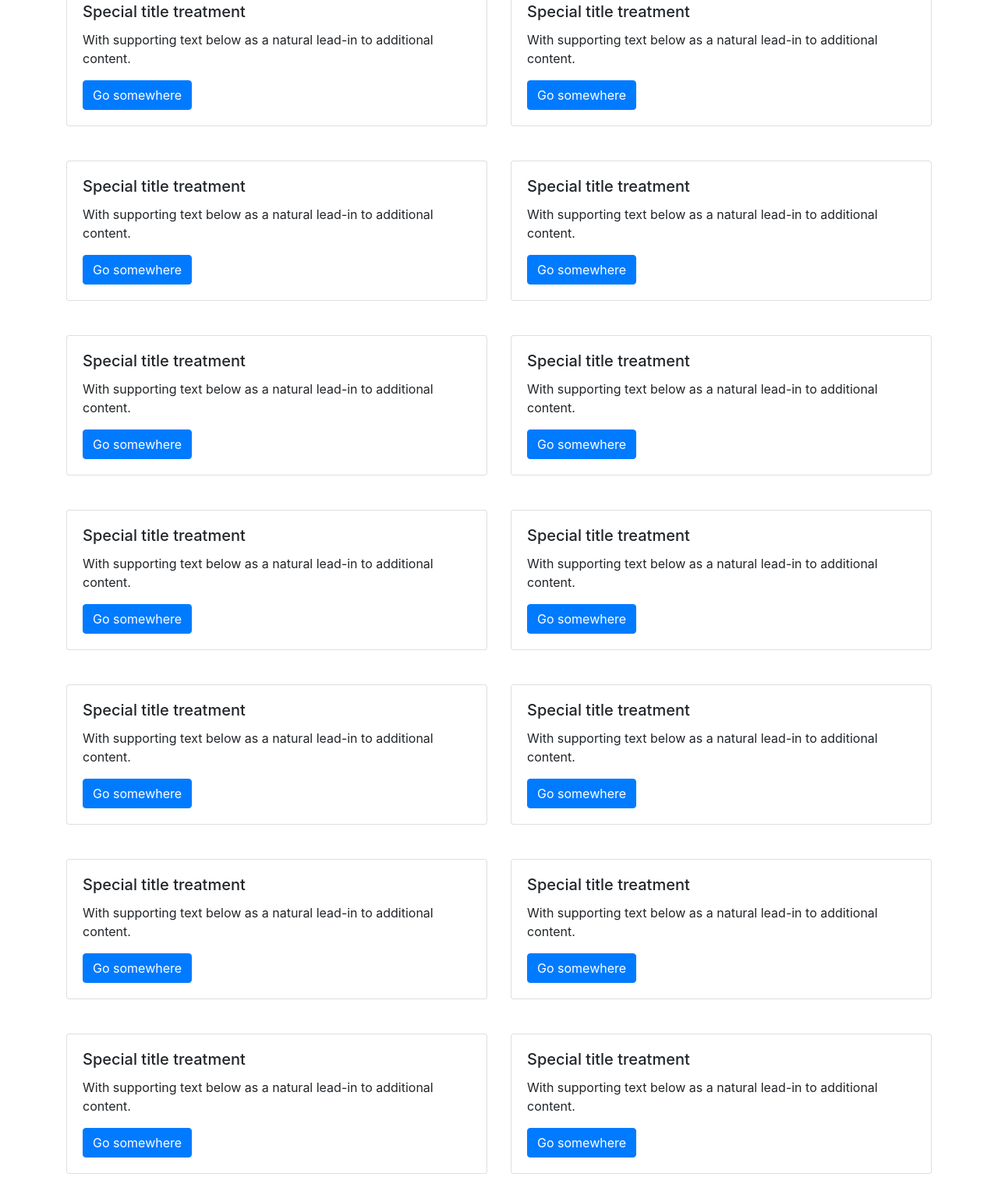
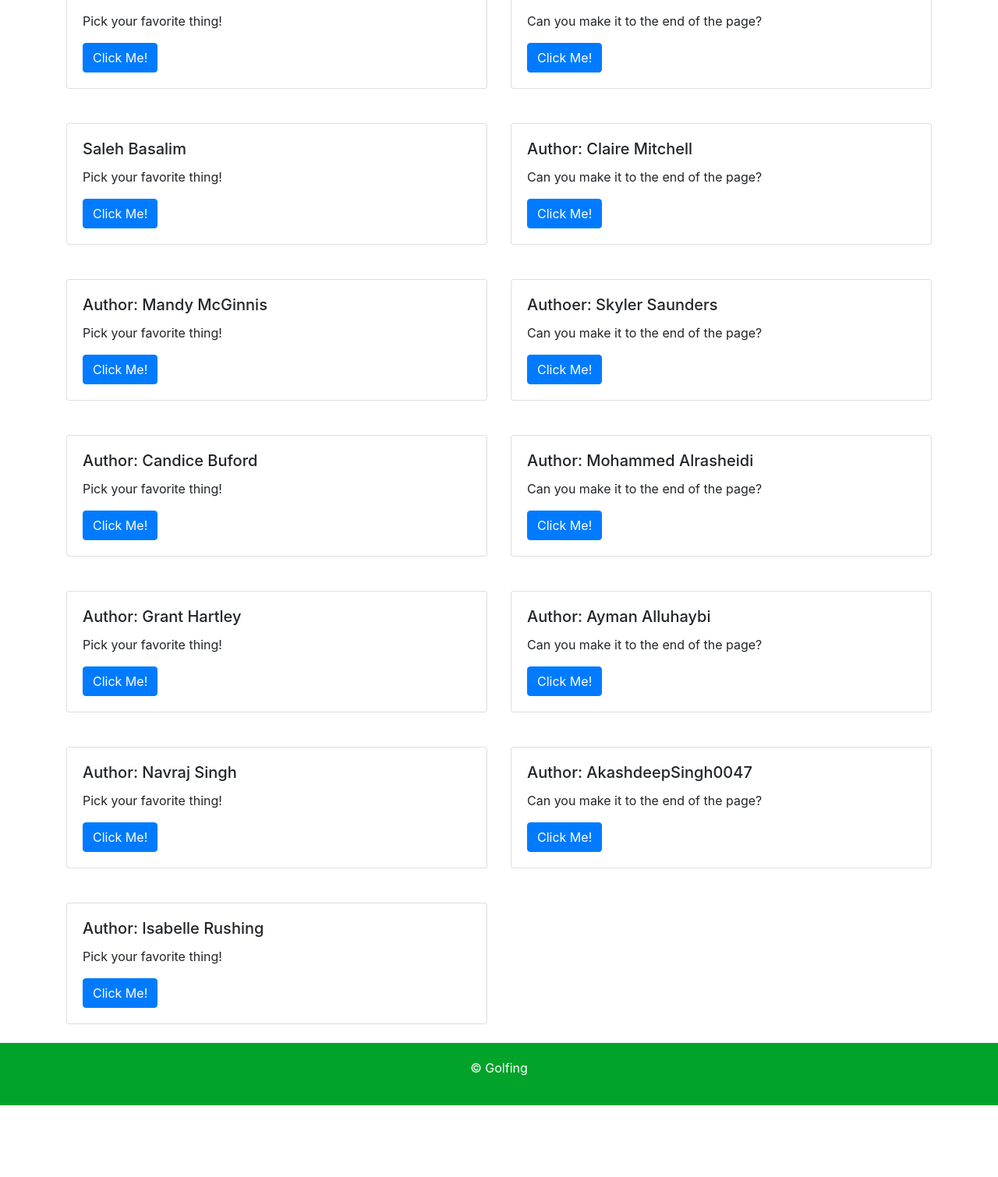
Before and after one commit to bbolton1/golf-group6-cis376, a plain HTML site: page index.html in a window 1280 px wide. Shown: the part 2694-4204 px from the top of the page at 78% size. After the commit the page ends 4112 px from the top, so only its background shows below. Drawn offline with nearby package versions, Linux system fonts and the light colour scheme; files whose address does not match are found by name.

Commit message:
Update index.html

```diff
--- a/index.html
+++ b/index.html
@@ -299,6 +299,60 @@ Our Golf project will showcase the apps that others have made in class.
         <div class="col-sm-6">
             <div class="card">
                 <div class="card-body">
+                    <h5 class="card-title">Nolen Robinson</h5>
+                    <p class="card-text">Pick your favorite thing!</p>
+                    <a href="https://nesiagoodloe.github.io/nesia-charlie-lab/" class="btn btn-primary">Click Me!</a>
+                </div>
+            </div>
+        </div>
+        <div class="col-sm-6">
+            <div class="card">
+                <div class="card-body">
+                    <h5 class="card-title">Michael Hayden Duran</h5>
+                    <p class="card-text">Can you make it to the end of the page?</p>
+                    <a href="https://cm1803.github.io/charlie/" class="btn btn-primary">Click Me!</a>
+                </div>
+            </div>
+        </div>
+    </div>
+
+</section>
+
+<br>
+
+<section id="skills">
+    <div class="container">
+    <div class="row">
+        <div class="col-sm-6">
+            <div class="card">
+                <div class="card-body">
+                    <h5 class="card-title">Alex Glenn</h5>
+                    <p class="card-text">Pick your favorite thing!</p>
+                    <a href="https://nesiagoodloe.github.io/nesia-charlie-lab/" class="btn btn-primary">Click Me!</a>
+                </div>
+            </div>
+        </div>
+        <div class="col-sm-6">
+            <div class="card">
+                <div class="card-body">
+                    <h5 class="card-title">Kevin Hernandez</h5>
+                    <p class="card-text">Can you make it to the end of the page?</p>
+                    <a href="https://cm1803.github.io/charlie/" class="btn btn-primary">Click Me!</a>
+                </div>
+            </div>
+        </div>
+    </div>
+
+</section>
+
+<br>
+
+<section id="skills">
+    <div class="container">
+    <div class="row">
+        <div class="col-sm-6">
+            <div class="card">
+                <div class="card-body">
                     <h5 class="card-title">Rodnesia Goodloe</h5>
                     <p class="card-text">Pick your favorite thing!</p>
                     <a href="https://nesiagoodloe.github.io/nesia-charlie-lab/" class="btn btn-primary">Click Me!</a>
@@ -326,18 +380,18 @@ Our Golf project will showcase the apps that others have made in class.
     <div class="col-sm-6">
         <div class="card">
             <div class="card-body">
-<h5 class="card-title">Special title treatment</h5>
-<p class="card-text">With supporting text below as a natural lead-in to additional content.</p>
-<a href="#" class="btn btn-primary">Go somewhere</a>
+                <h5 class="card-title">Saleh Basalim</h5>
+                <p class="card-text">Pick your favorite thing!</p>
+                <a href="https://nesiagoodloe.github.io/nesia-charlie-lab/" class="btn btn-primary">Click Me!</a>
             </div>
         </div>
     </div>
     <div class="col-sm-6">
         <div class="card">
             <div class="card-body">
-<h5 class="card-title">Special title treatment</h5>
-<p class="card-text">With supporting text below as a natural lead-in to additional content.</p>
-<a href="#" class="btn btn-primary">Go somewhere</a>
+                <h5 class="card-title">Author: Claire Mitchell</h5>
+                <p class="card-text">Can you make it to the end of the page?</p>
+                <a href="https://cm1803.github.io/charlie/" class="btn btn-primary">Click Me!</a>
             </div>
         </div>
     </div>
@@ -353,18 +407,18 @@ Our Golf project will showcase the apps that others have made in class.
         <div class="col-sm-6">
             <div class="card">
                 <div class="card-body">
-<h5 class="card-title">Special title treatment</h5>
-<p class="card-text">With supporting text below as a natural lead-in to additional content.</p>
-<a href="#" class="btn btn-primary">Go somewhere</a>
+                    <h5 class="card-title">Author: Mandy McGinnis</h5>
+                    <p class="card-text">Pick your favorite thing!</p>
+                    <a href="https://nesiagoodloe.github.io/nesia-charlie-lab/" class="btn btn-primary">Click Me!</a>
                 </div>
             </div>
         </div>
         <div class="col-sm-6">
             <div class="card">
                 <div class="card-body">
-<h5 class="card-title">Special title treatment</h5>
-<p class="card-text">With supporting text below as a natural lead-in to additional content.</p>
-<a href="#" class="btn btn-primary">Go somewhere</a>
+                    <h5 class="card-title">Authoer: Skyler Saunders</h5>
+                    <p class="card-text">Can you make it to the end of the page?</p>
+                    <a href="https://cm1803.github.io/charlie/" class="btn btn-primary">Click Me!</a>
                 </div>
             </div>
         </div>
@@ -380,18 +434,18 @@ Our Golf project will showcase the apps that others have made in class.
         <div class="col-sm-6">
             <div class="card">
                 <div class="card-body">
-<h5 class="card-title">Special title treatment</h5>
-<p class="card-text">With supporting text below as a natural lead-in to additional content.</p>
-<a href="#" class="btn btn-primary">Go somewhere</a>
+                    <h5 class="card-title">Author: Candice Buford</h5>
+                    <p class="card-text">Pick your favorite thing!</p>
+                    <a href="https://nesiagoodloe.github.io/nesia-charlie-lab/" class="btn btn-primary">Click Me!</a>
                 </div>
             </div>
         </div>
         <div class="col-sm-6">
             <div class="card">
                 <div class="card-body">
-<h5 class="card-title">Special title treatment</h5>
-<p class="card-text">With supporting text below as a natural lead-in to additional content.</p>
-<a href="#" class="btn btn-primary">Go somewhere</a>
+                    <h5 class="card-title">Author: Mohammed Alrasheidi</h5>
+                    <p class="card-text">Can you make it to the end of the page?</p>
+                    <a href="https://cm1803.github.io/charlie/" class="btn btn-primary">Click Me!</a>
                 </div>
             </div>
         </div>
@@ -407,18 +461,18 @@ Our Golf project will showcase the apps that others have made in class.
         <div class="col-sm-6">
             <div class="card">
                 <div class="card-body">
-<h5 class="card-title">Special title treatment</h5>
-<p class="card-text">With supporting text below as a natural lead-in to additional content.</p>
-<a href="#" class="btn btn-primary">Go somewhere</a>
+                    <h5 class="card-title">Author: Grant Hartley</h5>
+                    <p class="card-text">Pick your favorite thing!</p>
+                    <a href="https://nesiagoodloe.github.io/nesia-charlie-lab/" class="btn btn-primary">Click Me!</a>
                 </div>
             </div>
         </div>
         <div class="col-sm-6">
             <div class="card">
                 <div class="card-body">
-<h5 class="card-title">Special title treatment</h5>
-<p class="card-text">With supporting text below as a natural lead-in to additional content.</p>
-<a href="#" class="btn btn-primary">Go somewhere</a>
+                    <h5 class="card-title">Author: Ayman Alluhaybi</h5>
+                    <p class="card-text">Can you make it to the end of the page?</p>
+                    <a href="https://cm1803.github.io/charlie/" class="btn btn-primary">Click Me!</a>
                 </div>
             </div>
         </div>
@@ -434,18 +488,18 @@ Our Golf project will showcase the apps that others have made in class.
         <div class="col-sm-6">
             <div class="card">
                 <div class="card-body">
-<h5 class="card-title">Special title treatment</h5>
-<p class="card-text">With supporting text below as a natural lead-in to additional content.</p>
-<a href="#" class="btn btn-primary">Go somewhere</a>
+                    <h5 class="card-title">Author: Navraj Singh</h5>
+                    <p class="card-text">Pick your favorite thing!</p>
+                    <a href="https://nesiagoodloe.github.io/nesia-charlie-lab/" class="btn btn-primary">Click Me!</a>
                 </div>
             </div>
         </div>
         <div class="col-sm-6">
             <div class="card">
                 <div class="card-body">
-<h5 class="card-title">Special title treatment</h5>
-<p class="card-text">With supporting text below as a natural lead-in to additional content.</p>
-<a href="#" class="btn btn-primary">Go somewhere</a>
+                    <h5 class="card-title">Author: AkashdeepSingh0047</h5>
+                    <p class="card-text">Can you make it to the end of the page?</p>
+                    <a href="https://cm1803.github.io/charlie/" class="btn btn-primary">Click Me!</a>
                 </div>
             </div>
         </div>
@@ -461,72 +515,9 @@ Our Golf project will showcase the apps that others have made in class.
         <div class="col-sm-6">
             <div class="card">
                 <div class="card-body">
-<h5 class="card-title">Special title treatment</h5>
-<p class="card-text">With supporting text below as a natural lead-in to additional content.</p>
-<a href="#" class="btn btn-primary">Go somewhere</a>
-</div>
-</div>
-</div>
-<div class="col-sm-6">
-<div class="card">
-<div class="card-body">
-<h5 class="card-title">Special title treatment</h5>
-<p class="card-text">With supporting text below as a natural lead-in to additional content.</p>
-<a href="#" class="btn btn-primary">Go somewhere</a>
-</div>
-</div>
-</div>
-</div>
-
-</section>
-
-<br>
-
-<section id="skills">
-<div class="container">
-<div class="row">
-<div class="col-sm-6">
-<div class="card">
-<div class="card-body">
-<h5 class="card-title">Special title treatment</h5>
-<p class="card-text">With supporting text below as a natural lead-in to additional content.</p>
-<a href="#" class="btn btn-primary">Go somewhere</a>
-</div>
-</div>
-</div>
-<div class="col-sm-6">
-<div class="card">
-<div class="card-body">
-<h5 class="card-title">Special title treatment</h5>
-<p class="card-text">With supporting text below as a natural lead-in to additional content.</p>
-<a href="#" class="btn btn-primary">Go somewhere</a>
-</div>
-</div>
-</div>
-</div>
-
-</section>
-
-<br>
-
-<section id="skills">
-<div class="container">
-<div class="row">
-<div class="col-sm-6">
-<div class="card">
-<div class="card-body">
-<h5 class="card-title">Special title treatment</h5>
-<p class="card-text">With supporting text below as a natural lead-in to additional content.</p>
-<a href="#" class="btn btn-primary">Go somewhere</a>
-</div>
-</div>
-</div>
-<div class="col-sm-6">
-<div class="card">
-<div class="card-body">
-<h5 class="card-title">Special title treatment</h5>
-<p class="card-text">With supporting text below as a natural lead-in to additional content.</p>
-<a href="#" class="btn btn-primary">Go somewhere</a>
+                    <h5 class="card-title">Author: Isabelle Rushing</h5>
+                    <p class="card-text">Pick your favorite thing!</p>
+                    <a href="https://nesiagoodloe.github.io/nesia-charlie-lab/" class="btn btn-primary">Click Me!</a>
                 </div>
             </div>
         </div>
```
Lines whose indentation alone changed are shown as unchanged.
